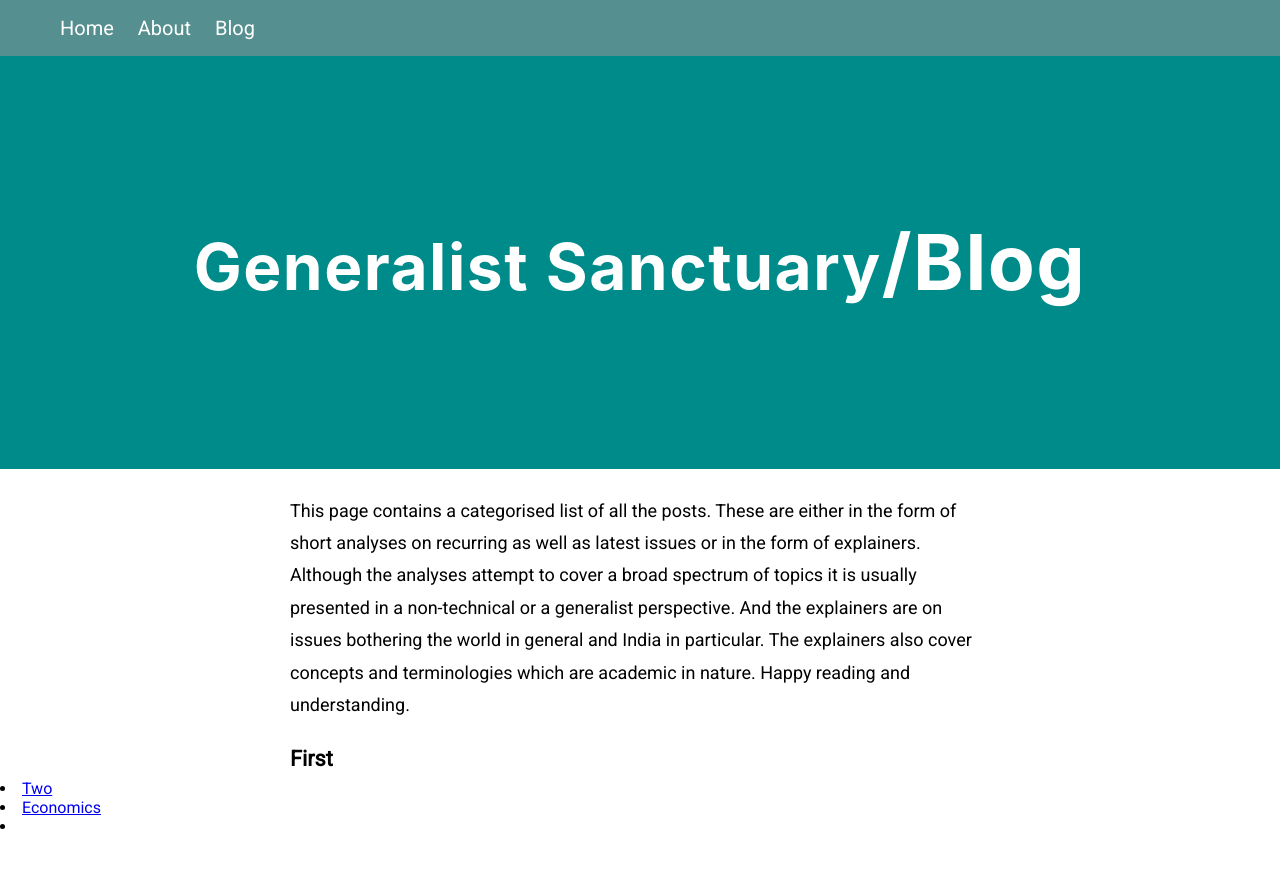
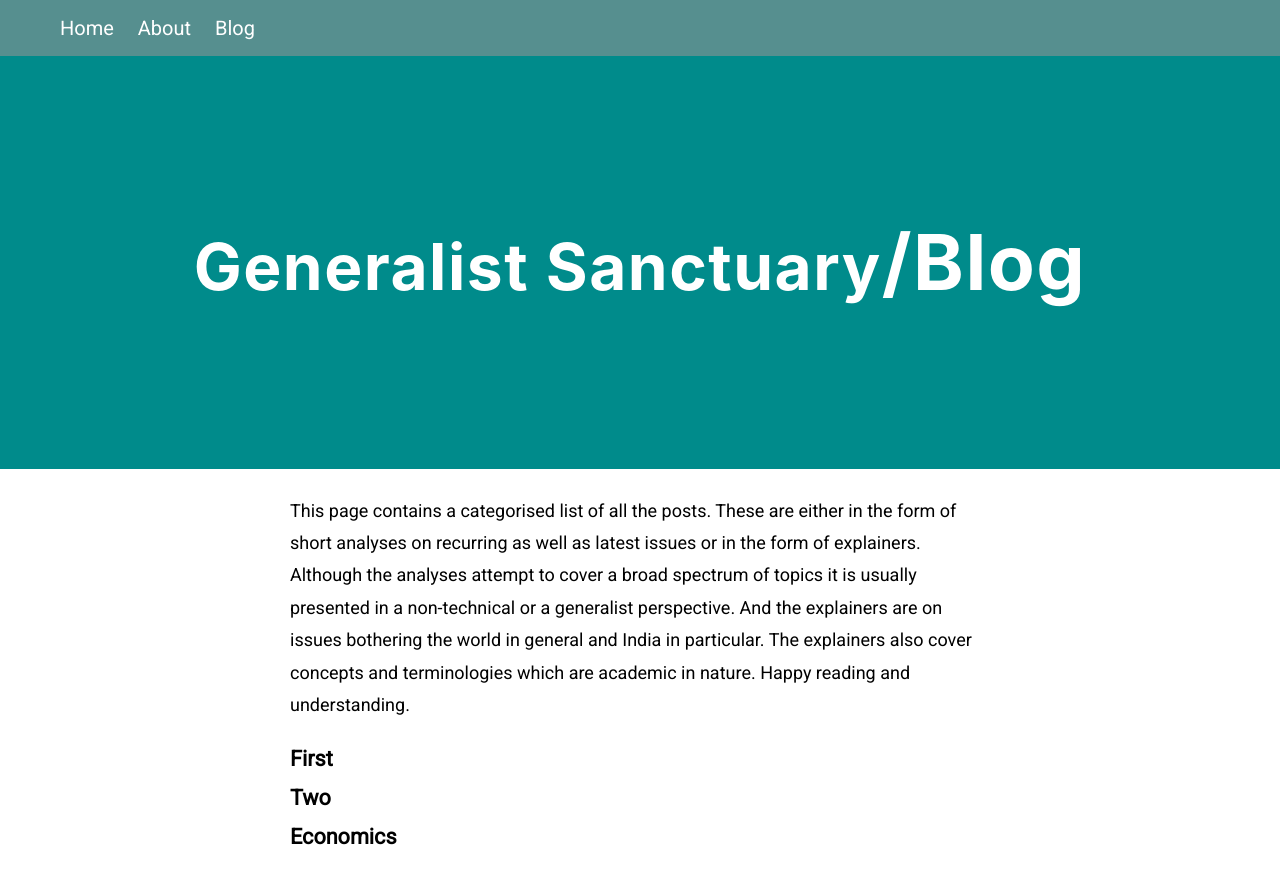
Before and after one commit to generalistsanctuary/generalistsanctuary.github.io, a Jekyll site: the page built from blog.html, in a window 1280 px wide. Shown: the top 884 px of the page. Built offline with Jekyll 4.4.1, drawn with Linux system fonts in a browser that asks for light colours.

Commit message:
Update blog.html

```diff
--- a/blog.html
+++ b/blog.html
@@ -24,9 +24,7 @@
       <br>
       {% for cat in site.categories %}
         <p><span style="font-size:larger; font-weight: bold;">{{cat[0]| capitalize}}</span></p>
-          {% for post in cat[1] %}
-          <li><a href="{{post.url"}}>{{post.title}}</a></li>
-        {% endfor %}
+
       {% endfor %}
 
   </body>
```
